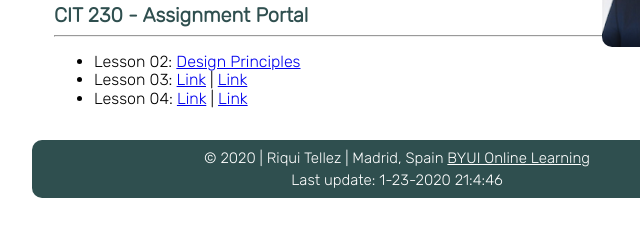
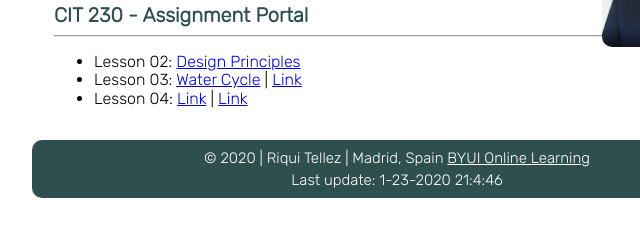
Before and after one commit to riquitellez/riquitellez.github.io, a plain HTML site: page index.html in a window 1280 px wide. Shown: the part 138-374 px from the top of the page, 243-883 px from the left. Drawn offline with Linux system fonts and the light colour scheme.

Commit message:
href correction

```diff
--- a/index.html
+++ b/index.html
@@ -25,7 +25,7 @@
         <hr>
         <ul>
           <li>Lesson 02: <a href="design-principles.html">Design Principles</a></li>
-          <li>Lesson 03: <a href="assignments/watercycle.html">Link</a>  |  <a href="#">Link</a></li></li>
+          <li>Lesson 03: <a href="watercycle.html">Water Cycle</a>  |  <a href="#">Link</a></li></li>
           <li>Lesson 04: <a href="#">Link</a>  |  <a href="#">Link</a></li>
         </ul>
     </main>
```
